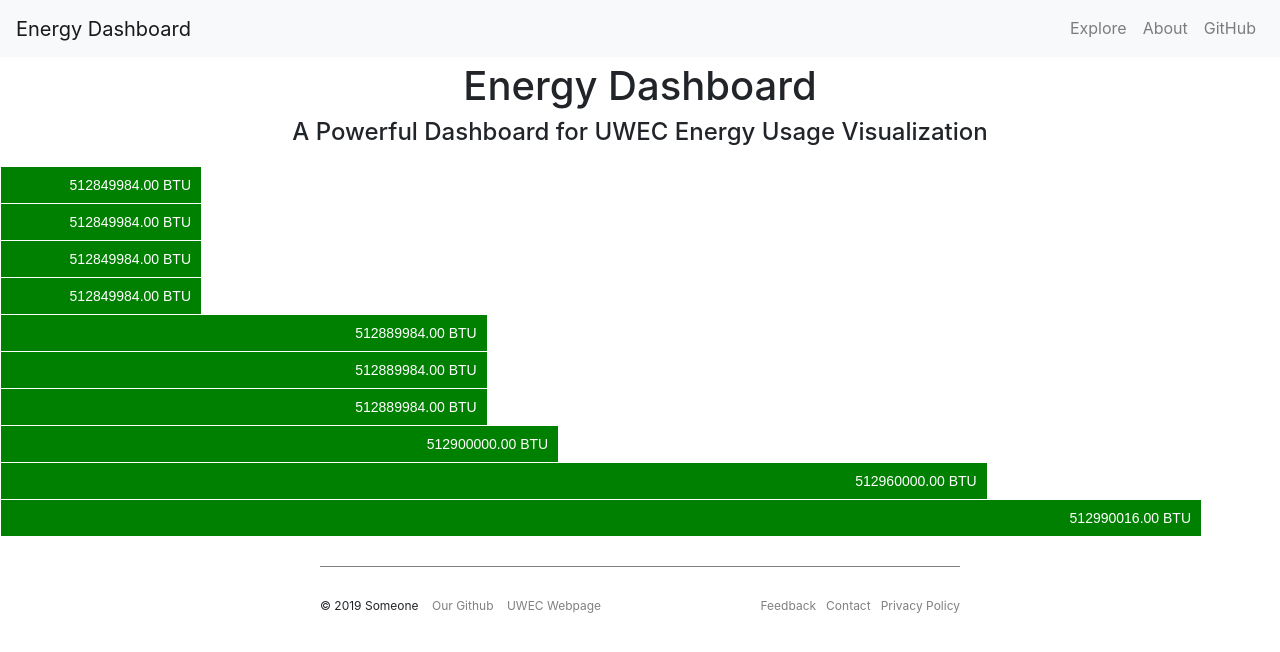
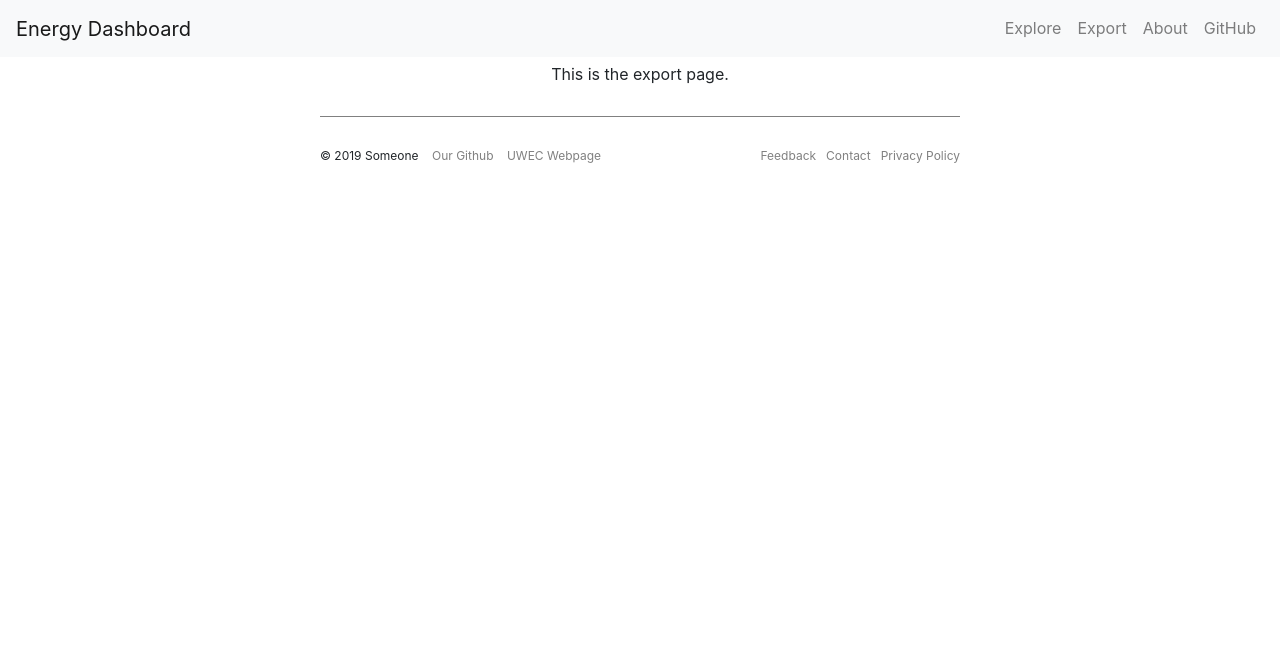
Before and after one commit to uwec-innovation-labs/energy-dashboard-frontend, a React (Create React App) app in the folder frontend/: page /export in a window 1280 px wide. Shown: the top 652 px of the page. Built offline with nearby package versions, Linux system fonts and the light colour scheme.

Commit message:
Routing configured for data download page+ bare export page created.

```diff
--- a/frontend/package.json
+++ b/frontend/package.json
@@ -8,6 +8,7 @@
         "papaparse": "^4.6.3",
         "react": "^16.8.3",
         "react-dom": "^16.8.3",
+        "react-router-dom": "^4.3.1",
         "react-scripts": "2.1.5",
         "reactstrap": "^7.1.0"
     },
--- a/frontend/src/App.js
+++ b/frontend/src/App.js
@@ -1,21 +1,31 @@
 import React, { Component } from 'react'
+import { BrowserRouter, Route, Switch } from "react-router-dom";
 import './styles/App.css'
 import Home from './components/Home'
 import AppNav from './components/AppNav'
 import FooterBar from './components/FooterBar'
+import Export from './components/Export'
+
+
+class Routes extends Component {
+  render() {
+    return (
+      <Switch>
+        <Route path="/" exact component={Home} />
+        <Route path="/export" exact component={Export} />
+      </Switch>
+    );
+  }
+}
+
 
 class App extends Component {
   render() {
     return (
-      <div className="App">
-        <AppNav />
-        <Home />
-        <center>
-          <FooterBar />
-        </center>
-
-      </div>
-    )
+      <BrowserRouter>
+        <Routes />
+      </BrowserRouter>
+    );
   }
 }
 
--- a/frontend/src/components/AppNav.js
+++ b/frontend/src/components/AppNav.js
@@ -28,6 +28,9 @@
                 <NavLink href="/explore">Explore</NavLink>
               </NavItem>
               <NavItem>
+                <NavLink href="/export">Export</NavLink>
+              </NavItem>
+              <NavItem>
                 <NavLink href="/about">About</NavLink>
               </NavItem>
               <NavItem>
--- /dev/null
+++ b/frontend/src/components/Export.js
@@ -0,0 +1,22 @@
+import React, { Component } from 'react'
+import '../styles/App.css'
+import FooterBar from './FooterBar'
+import AppNav from './AppNav'
+
+class Export extends Component {
+  render() {
+    return (
+      <div>
+      <AppNav />
+        <center>
+          This is the export page.
+        </center>
+        <center>
+        <FooterBar />
+        </center>
+      </div>
+    )
+  }
+}
+
+export default Export
--- a/frontend/src/components/Home.js
+++ b/frontend/src/components/Home.js
@@ -1,11 +1,14 @@
 import React, { Component } from 'react'
+import AppNav from './AppNav'
 import '../styles/App.css'
 import TestGraph from './TestGraph'
 
 class Home extends Component {
   render() {
     return (
+
       <div>
+      <AppNav />
         <center>
           <h1> Energy Dashboard </h1>
           <h4> A Powerful Dashboard for UWEC Energy Usage Visualization </h4>
```
Also changed, not shown: 1 other file (tests, documents, lock files or other folders).
